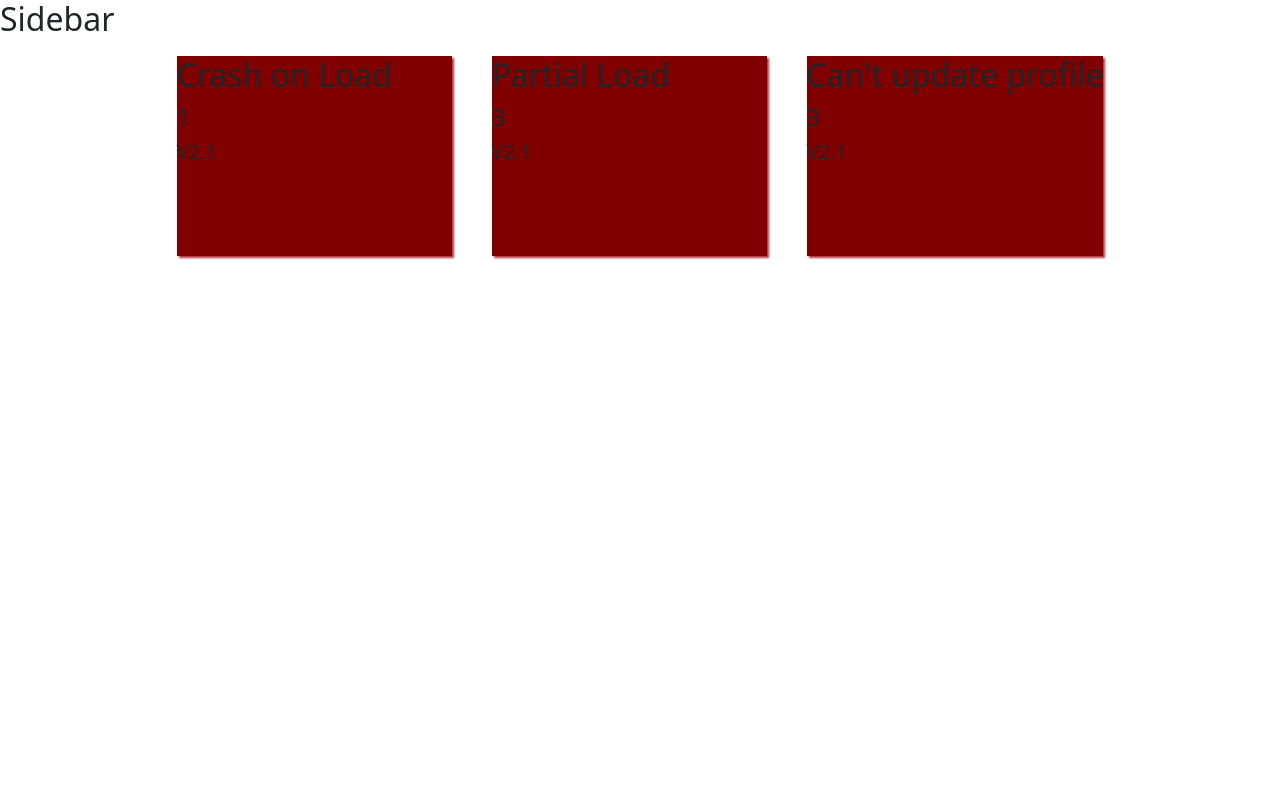
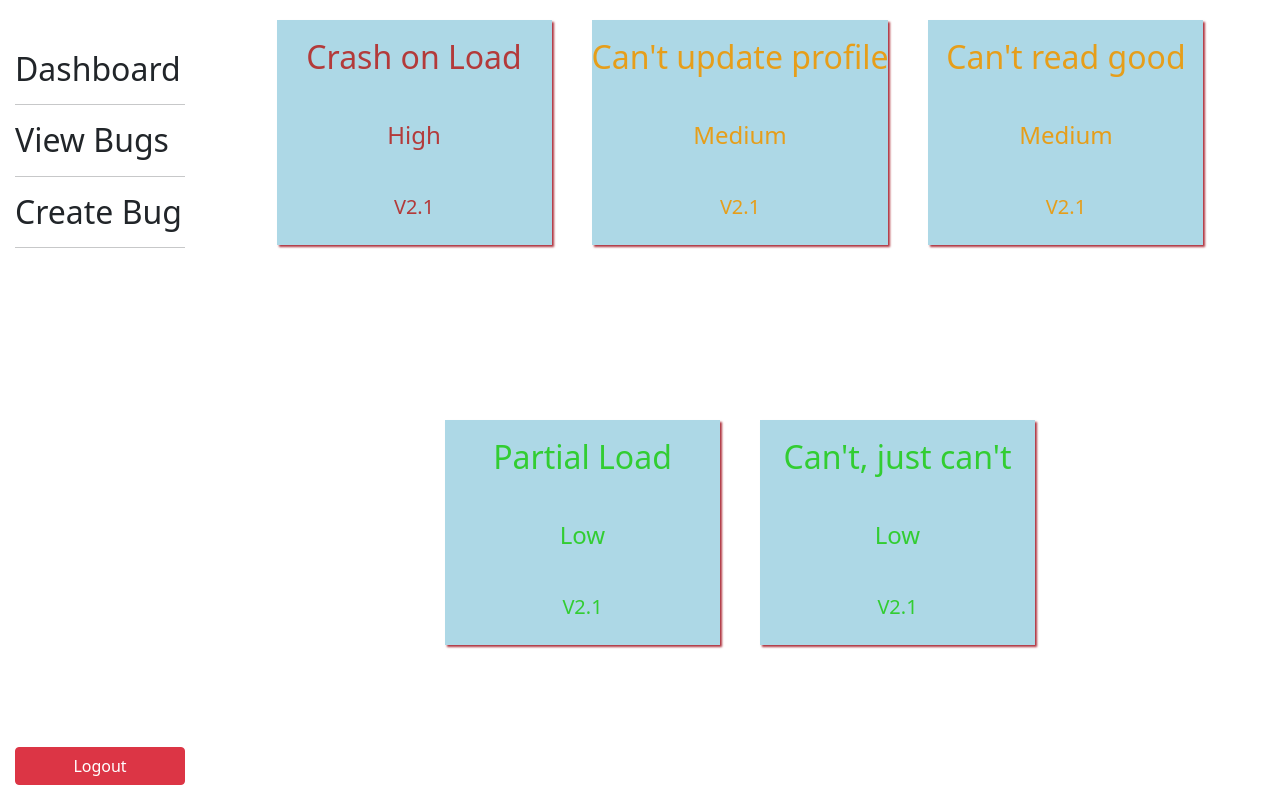
Before and after one commit to M-PAW/bug-tracker, a React (Create React App) app in the folder client/: page / in a window 1280 px wide. Built offline with nearby package versions, Linux system fonts and the light colour scheme.

Commit message:
client: working on conditional styling for cards, created sidebar, added basic styling.

```diff
--- a/client/src/App.js
+++ b/client/src/App.js
@@ -1,8 +1,7 @@
 import React from 'react';
 import Login from './Views/Login/Login'
 import {useSelector} from 'react-redux'
-import ViewBugs from './Views/Pages/ViewBugs';
-import Sidebar from './Views/Sidebar/Sidebar';
+import Authenticated from './Views/Authenticated/Authenticated';
 
 function App() {
   const {auth} = useSelector(state => state);
@@ -11,10 +10,7 @@ function App() {
     {
       !auth.LoggedIn
         ?<Login />
-        :<>
-          <Sidebar />
-          <ViewBugs />
-        </>
+        :<Authenticated />
     }
     </>
   )
--- a/client/src/Controllers/bugController.js
+++ b/client/src/Controllers/bugController.js
@@ -32,7 +32,29 @@ export function retrieveBugs(){
         version: "V2.1",
         assinged: "MPAW",
         creator: "Tony Stark",
+        priority: 2,
+        time: "23:38",
+    }))
+    data.push(new bugModel({
+        _id: 12348,
+        name: "Can't, just can't",
+        details: "The update profile suck",
+        steps: "On a standard user account attempt to update the profile information, things broke",
+        version: "V2.1",
+        assinged: "MPAW",
+        creator: "Tony Stark",
         priority: 3,
+        time: "23:38",
+    }))
+    data.push(new bugModel({
+        _id: 12349,
+        name: "Can't read good",
+        details: "Nothing is work good",
+        steps: "My standard of acount not work good, I click and not happen working",
+        version: "V2.1",
+        assinged: "MPAW",
+        creator: "Hulk",
+        priority: 2,
         time: "23:38",
     }))
 
--- /dev/null
+++ b/client/src/Controllers/priorityController.js
@@ -0,0 +1,9 @@
+const colors = ["#b33a3a","#E69E1A","#32cd32"]
+const level = ["High", "Medium", "Low"]
+
+export default (priority) => {
+    return {
+        level:(level[priority-1]),
+        color:colors[priority-1]
+    }
+}
--- /dev/null
+++ b/client/src/Views/Authenticated/Authenticated.jsx
@@ -0,0 +1,17 @@
+import React from 'react'
+
+import ViewBugs from '../Pages/ViewBugs';
+import Sidebar from '../Sidebar/Sidebar';
+
+import './authenticated.css';
+
+const Authenticated = () => {
+    return (
+        <div className="auth-container">
+            <Sidebar />
+            <ViewBugs />
+        </div>
+    )
+}
+
+export default Authenticated
--- /dev/null
+++ b/client/src/Views/Authenticated/authenticated.css
@@ -0,0 +1,5 @@
+
+.auth-container {
+    display: flex;
+    min-height: 98vh;
+}
--- a/client/src/Views/Bug Card/BugCard.css
+++ b/client/src/Views/Bug Card/BugCard.css
@@ -1,8 +1,22 @@
 
 .bug-card {
+    display: flex;
+    flex-direction: column;
+    justify-content: space-around;
+    align-items: center;
     background: var(--card-color);
     box-shadow: 2px 2px 2px var(--prime-color);
     margin: 10px;
     min-width: 275px;
     min-height: 200px;
+    max-height: 225px;
 }
+
+.bug-card:hover {
+    position: relative;
+    transition: ease-in-out 500;
+    box-shadow: 4px 4px 12px black;
+    top: -3px;
+    left: -2px;
+    cursor: pointer;
+}
--- a/client/src/Views/Bug Card/BugCard.jsx
+++ b/client/src/Views/Bug Card/BugCard.jsx
@@ -1,5 +1,6 @@
 import React from 'react'
 import './BugCard.css';
+import PriorityController from '../../Controllers/priorityController';
 
 const BugCard = (props) => {
 
@@ -8,11 +9,12 @@ const BugCard = (props) => {
     }
 
     const {name,priority,version} = props.props;
+    const {level, color} = PriorityController(priority);
 
     return (
-        <div className="bug-card" onClick={Clicked}>
+        <div className="bug-card" style={{color:color}} onClick={Clicked}>
             <h2 className="name">{name}</h2>
-            <h4 className="priority">{priority}</h4>
+            <h4 className="priority">{level}</h4>
             <h5 className="version">{version}</h5>
         </div>
     )
--- /dev/null
+++ b/client/src/Views/Sidebar/Sidebar.css
@@ -0,0 +1,15 @@
+.sidebar {
+    display: flex;
+    flex-direction: column;
+    justify-content: space-between;
+    min-width: 200px;
+    height: 100vh;
+    padding: 50px 15px 15px 15px;
+}
+
+.sidebar h2:hover {
+    transition: ease-in-out 500;
+    cursor: pointer;
+    background: maroon;
+    color: white;
+}
--- a/client/src/Views/Sidebar/Sidebar.jsx
+++ b/client/src/Views/Sidebar/Sidebar.jsx
@@ -1,9 +1,23 @@
 import React from 'react'
+import {Button} from 'react-bootstrap';
+import './Sidebar.css';
 
 const Sidebar = () => {
     return (
-        <div>
-            <h2>Sidebar</h2>
+        <div className="sidebar">
+            <div>
+                <h2>Dashboard</h2>
+                <hr />
+                <h2>View Bugs</h2>
+                <hr />
+                <h2>Create Bug</h2>
+                <hr />
+            </div>
+            <Button
+                variant="danger"
+            >
+            Logout
+            </Button>
         </div>
     )
 }
--- a/client/src/index.css
+++ b/client/src/index.css
@@ -4,7 +4,7 @@ html {
     /* margin-left: 20vw; */
     --prime-color: rgba(155,0,15,.8);
     color: crimson;
-    --card-color: maroon;
+    --card-color: lightBlue;
 }
 
 .page-container {
@@ -13,4 +13,5 @@ html {
     gap: 20px;
     justify-content: center;
     grid-column: 2;
+    padding:10px;
 }
```
Also changed, not shown: client/src/Views/Pages/viewbugs.css (added).
